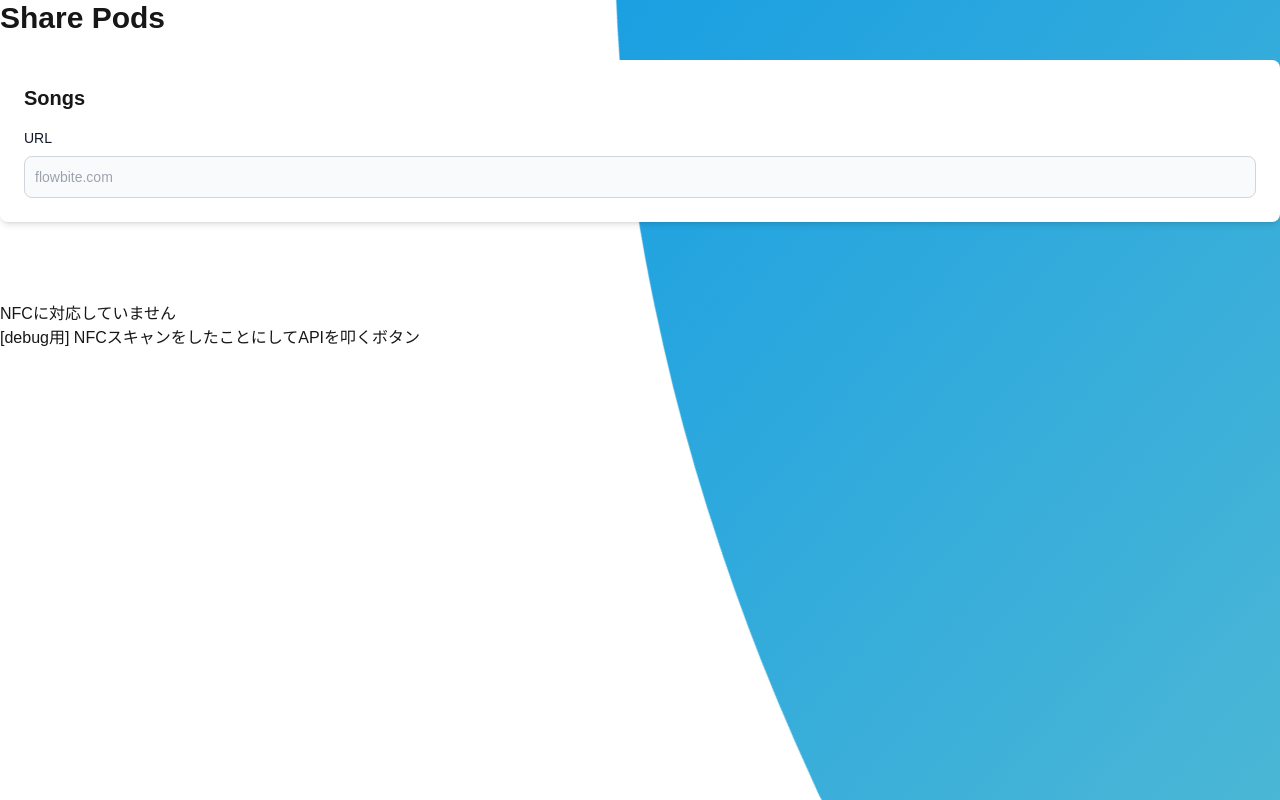
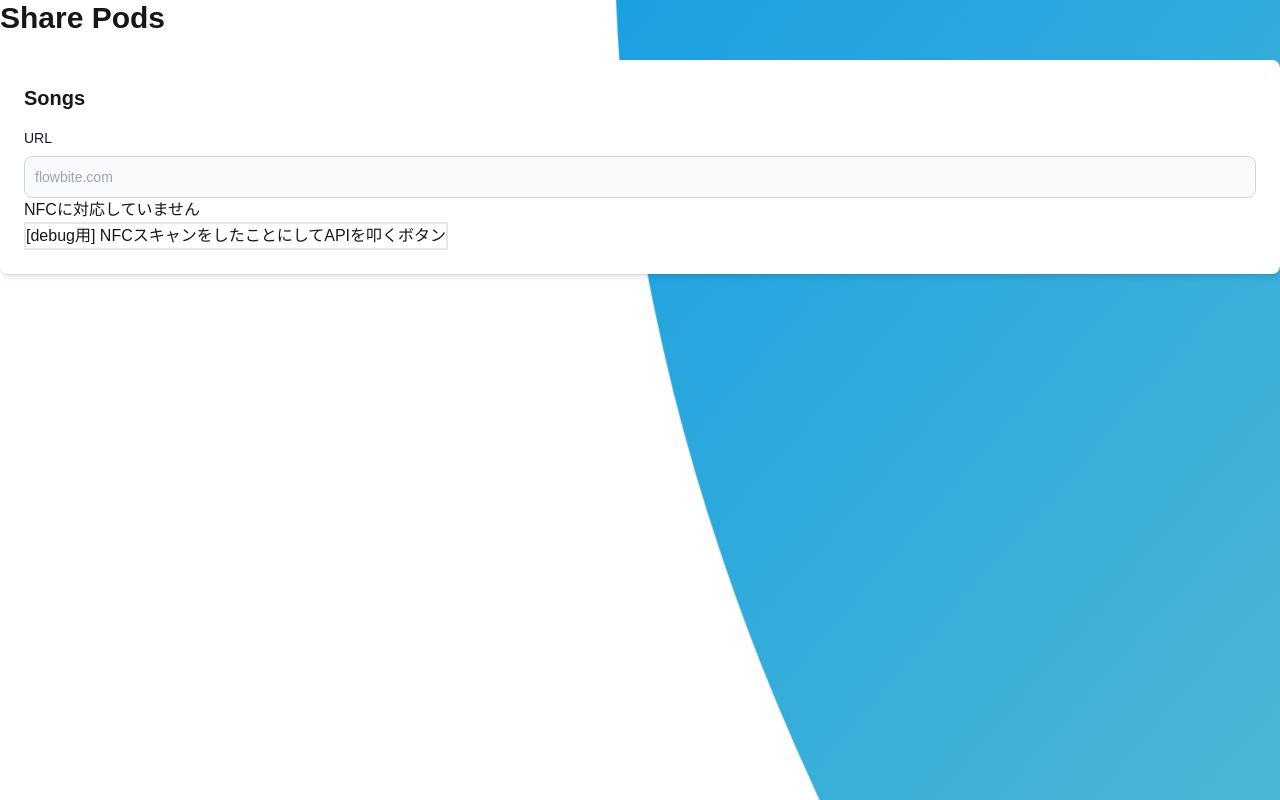
Before and after one commit to taniiicom/sharepods, a Next.js app in the folder frontend/: page / in a window 1280 px wide. Built offline with nearby package versions, Linux system fonts and the light colour scheme; no server answers.

Commit message:
デバッグ用nfc読み取り機能を追加

```diff
--- a/frontend/src/app/page.tsx
+++ b/frontend/src/app/page.tsx
@@ -77,6 +77,16 @@ export default function MusicPage() {
             <input type="url" id="website" className="bg-gray-50 border border-gray-300 text-gray-900 text-sm rounded-lg focus:ring-blue-500 focus:border-blue-500 block w-full p-2.5 dark:bg-gray-700 dark:border-gray-600 dark:placeholder-gray-400 dark:text-white dark:focus:ring-blue-500 dark:focus:border-blue-500" placeholder="flowbite.com" required onChange={(e) => handleSongSelect(e)}/>
           </div>
         </div>
+        {nfcSupported ? (
+            <button onClick={handleNfcScan}>NFCスキャン開始</button>
+        ): (
+            <>
+              <p>NFCに対応していません</p>
+              <button className={"border-2"} onClick={async ()=>{
+                await handleDebugNFC()
+              }}>[debug用] NFCスキャンをしたことにしてAPIを叩くボタン</button>
+            </>
+        )}
       </div>
       {/* Player */}
       {watchParty && (
@@ -85,16 +95,6 @@ export default function MusicPage() {
           onProgressChange={handleProgressChange}
         />
       )}
-      {nfcSupported ? (
-        <button onClick={handleNfcScan}>NFCスキャン開始</button>
-      ): (
-          <>
-            <p>NFCに対応していません</p>
-            <button onClick={async ()=>{
-              await handleDebugNFC()
-            }}>[debug用] NFCスキャンをしたことにしてAPIを叩くボタン</button>
-          </>
-      )}
     </WaveAnimation>
   );
 }
```
